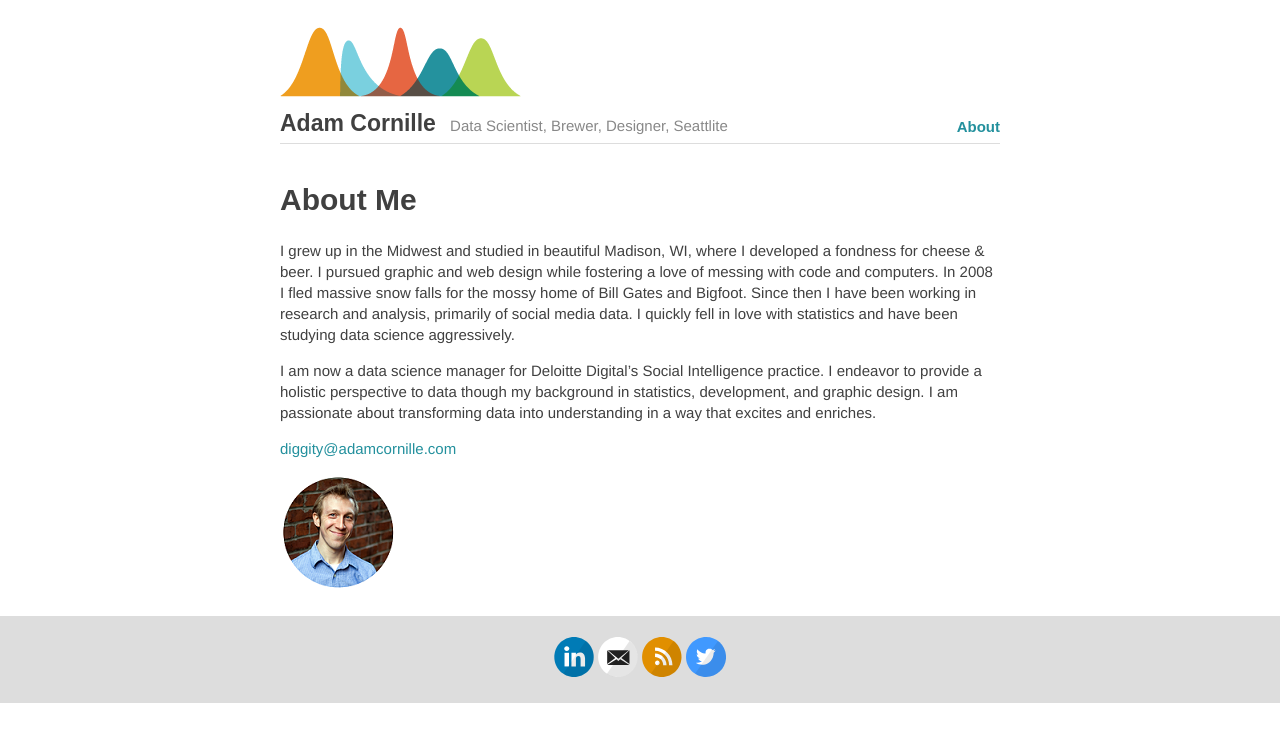
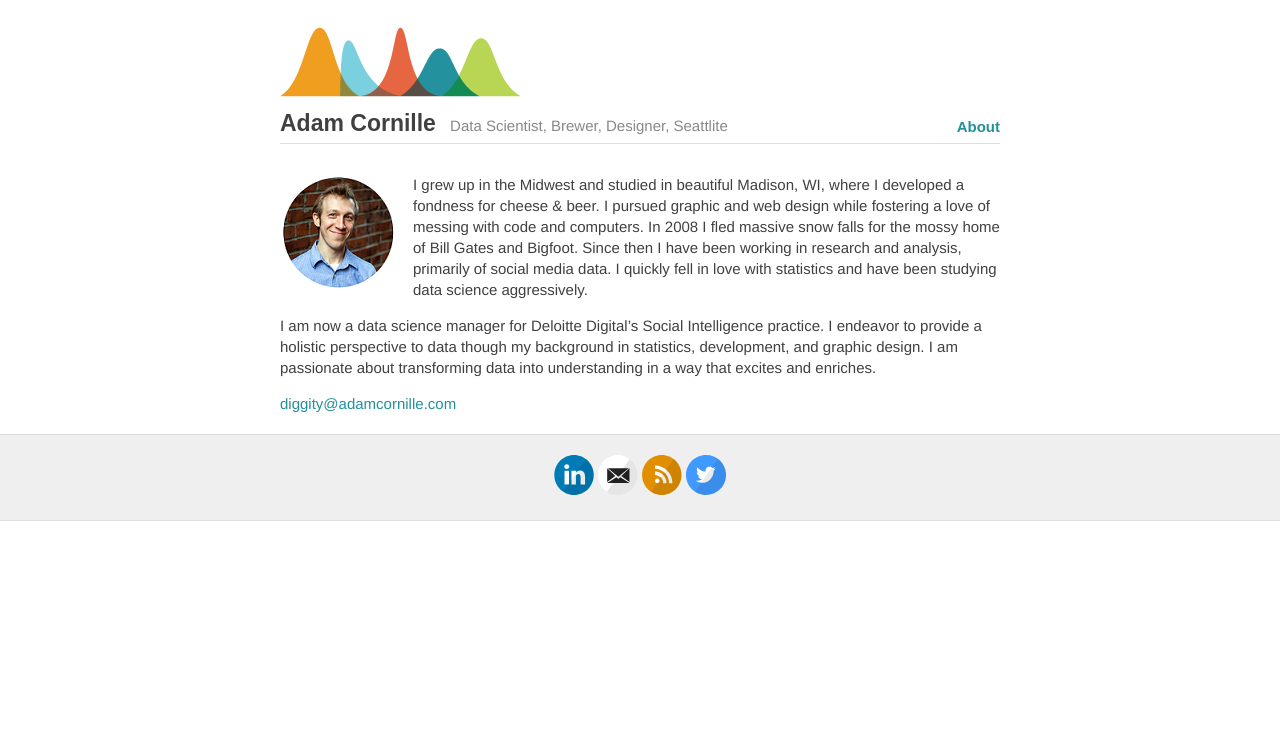
Before and after one commit to lafncow/lafncow.github.io, a Jekyll site: the page built from about.md, in a window 1280 px wide. Shown: the top 742 px of the page. Built offline with Jekyll 4.4.1, drawn with Linux system fonts in a browser that asks for light colours.

Commit message:
About update

```diff
--- /dev/null
+++ b/_layouts/about.html
@@ -0,0 +1,10 @@
+---
+layout: default
+---
+
+<article class="page">
+
+  <div class="entry">
+    {{ content }}
+  </div>
+</article>
--- a/about.md
+++ b/about.md
@@ -1,14 +1,12 @@
 ---
-layout: page
+layout: about
 title: About Me
 permalink: /about/
 ---
-
+<img src="http://adamcornille.com/images/AdamCornille_Circle_sm.png" alt="Me" style="float: left;margin-right: 16px;">
 I grew up in the Midwest and studied in beautiful Madison, WI, where I developed a fondness for cheese & beer. I pursued graphic and web design while fostering a love of messing with code and computers. In 2008 I fled massive snow falls for the mossy home of Bill Gates and Bigfoot. Since then I have been working in research and analysis, primarily of social media data. I quickly fell in love with statistics and have been studying data science aggressively.
 
 I am now a data science manager for Deloitte Digital's Social Intelligence practice. I endeavor to provide a holistic perspective to data though my background in statistics, development, and graphic design. I am passionate about transforming data into understanding in a way that excites and enriches.
 
 
 [diggity@adamcornille.com](mailto:diggity+website@adamcornille.com)
-
-![Me]({{ site.url }}/images/AdamCornille_Circle_sm.png)
--- a/style.scss
+++ b/style.scss
@@ -294,7 +294,7 @@ nav {
   margin-top: 20px;
   border-top: 1px solid $lightGray;
   border-bottom: 1px solid $lightGray;
-  background-color: $lightGray;
+  background-color: #efefef;
 }
 
 footer {
```
